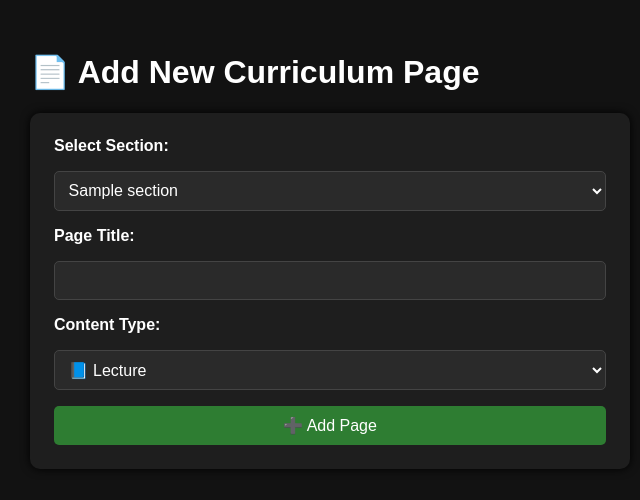
After one commit to RogertheKorean/speakai, a FastAPI app: template executive_speakai_backend/app/templates/admin_page.html in a window 1280 px wide. The commit adds this page. Shown: the top 500 px of the page, without its empty margins (310-950 px from the left). Run offline with FastAPI, Linux system fonts and the light colour scheme; the template is opened without the code that fills it: most values are stand-ins (such as "Sample title", 1, 10 or a date in 2020).

Commit message:
Updated A lot

```diff
--- a/executive_speakai_backend/app/main.py
+++ b/executive_speakai_backend/app/main.py
@@ -25,10 +25,12 @@ app.mount("/static", StaticFiles(directory="static"), name="static")
 app.mount("/temp", StaticFiles(directory="temp"), name="temp")
 templates = Jinja2Templates(directory="templates")
 
-# SQLite DB setup
+# === DATABASE SETUP ===
 DB_PATH = "history.db"
 conn = sqlite3.connect(DB_PATH)
 c = conn.cursor()
+
+# History table
 c.execute('''
 CREATE TABLE IF NOT EXISTS history (
     id INTEGER PRIMARY KEY AUTOINCREMENT,
@@ -39,13 +41,349 @@ CREATE TABLE IF NOT EXISTS history (
     tag TEXT
 )
 ''')
+
+# Courses
+c.execute('''
+CREATE TABLE IF NOT EXISTS courses (
+    id INTEGER PRIMARY KEY AUTOINCREMENT,
+    title TEXT
+)
+''')
+
+# Sections
+c.execute('''
+CREATE TABLE IF NOT EXISTS sections (
+    id INTEGER PRIMARY KEY AUTOINCREMENT,
+    course_id INTEGER,
+    title TEXT,
+    FOREIGN KEY(course_id) REFERENCES courses(id)
+)
+''')
+
+# Pages
+c.execute('''
+CREATE TABLE IF NOT EXISTS pages (
+    id INTEGER PRIMARY KEY AUTOINCREMENT,
+    section_id INTEGER,
+    title TEXT,
+    type TEXT,
+    completed INTEGER DEFAULT 0,
+    viewed INTEGER DEFAULT 0,
+    FOREIGN KEY(section_id) REFERENCES sections(id)
+)
+''')
+
 conn.commit()
 
-client = OpenAI(api_key=OPENAI_API_KEY)
+# Dummy data loader
+
+def load_sample_curriculum():
+    conn = sqlite3.connect(DB_PATH)
+    c = conn.cursor()
+    c.execute("SELECT COUNT(*) FROM courses")
+    if c.fetchone()[0] == 0:
+        c.execute("INSERT INTO courses (title) VALUES ('English Bootcamp')")
+        course_id = c.lastrowid
+
+        c.execute("INSERT INTO sections (course_id, title) VALUES (?, ?)", (course_id, "Day 1"))
+        section_id = c.lastrowid
+
+        pages = [
+            (section_id, "Intro Lecture", "lecture"),
+            (section_id, "Warm-up Quiz", "quiz"),
+            (section_id, "Practice Speaking", "record"),
+        ]
+        c.executemany("INSERT INTO pages (section_id, title, type) VALUES (?, ?, ?)", pages)
+        conn.commit()
+        print("Sample curriculum loaded.")
+    conn.close()
+
+load_sample_curriculum()
+
+@app.get("/curriculum", response_class=HTMLResponse)
+def serve_curriculum_page(request: Request):
+    conn = sqlite3.connect(DB_PATH)
+    c = conn.cursor()
+    c.execute("SELECT id, title FROM courses")
+    courses = c.fetchall()
+
+    sections_with_pages = []
+    for course_id, course_title in courses:
+        c.execute("SELECT id, title FROM sections WHERE course_id = ?", (course_id,))
+        sections = c.fetchall()
+        section_list = []
+        for section_id, section_title in sections:
+            c.execute("SELECT id, title, type, completed, viewed FROM pages WHERE section_id = ?", (section_id,))
+            pages = c.fetchall()
+            section_list.append({
+                "id": section_id,
+                "title": section_title,
+                "pages": [
+                    {
+                        "id": page[0],
+                        "title": page[1],
+                        "type": page[2],
+                        "completed": bool(page[3]),
+                        "viewed": bool(page[4])
+                    } for page in pages
+                ]
+            })
+        sections_with_pages.append({
+            "id": course_id,
+            "title": course_title,
+            "sections": section_list
+        })
+    conn.close()
+
+    if sections_with_pages:
+        sections = sections_with_pages[0]["sections"]
+    else:
+        sections = []
+
+    all_done = all(
+        all(page["completed"] for page in section["pages"])
+        for section in sections
+    ) if sections else False
+
+    return templates.TemplateResponse("curriculum.html", {
+        "request": request,
+        "sections": sections,
+        "all_done": all_done
+    })
+
+@app.get("/lecture/{page_id}", response_class=HTMLResponse)
+def serve_lecture_page(request: Request, page_id: int):
+    conn = sqlite3.connect(DB_PATH)
+    c = conn.cursor()
+    c.execute("SELECT title FROM pages WHERE id = ?", (page_id,))
+    row = c.fetchone()
+    conn.close()
+    if row:
+        return templates.TemplateResponse("lecture.html", {"request": request, "page_id": page_id, "page_title": row[0]})
+    return JSONResponse(status_code=404, content={"error": "Page not found"})
+
+@app.get("/quiz/{page_id}", response_class=HTMLResponse)
+def serve_quiz_page(request: Request, page_id: int):
+    conn = sqlite3.connect(DB_PATH)
+    c = conn.cursor()
+    c.execute("SELECT title FROM pages WHERE id = ?", (page_id,))
+    row = c.fetchone()
+    conn.close()
+    if row:
+        return templates.TemplateResponse("quiz.html", {"request": request, "page_id": page_id, "page_title": row[0]})
+    return JSONResponse(status_code=404, content={"error": "Page not found"})
+
+@app.get("/record/{page_id}", response_class=HTMLResponse)
+def serve_record_page_with_id(request: Request, page_id: int):
+    return templates.TemplateResponse("record.html", {"request": request, "page_id": page_id})
 
 @app.get("/record", response_class=HTMLResponse)
 def serve_record_page(request: Request):
     return templates.TemplateResponse("record.html", {"request": request})
+
+import os
+import uuid
+import shutil
+import datetime
+import requests
+import sqlite3
+from fastapi import FastAPI, UploadFile, Form, Request
+from fastapi.responses import HTMLResponse, JSONResponse, FileResponse, RedirectResponse
+from fastapi.staticfiles import StaticFiles
+from fastapi.templating import Jinja2Templates
+from pydantic import BaseModel
+from openai import OpenAI
+from dotenv import load_dotenv
+
+# Load environment variables from .env file
+load_dotenv()
+ASSEMBLYAI_API_KEY = os.getenv("ASSEMBLYAI_API_KEY")
+OPENAI_API_KEY = os.getenv("OPENAI_API_KEY")
+
+# Create temp dir if it doesn't exist
+os.makedirs("temp", exist_ok=True)
+
+app = FastAPI()
+app.mount("/static", StaticFiles(directory="static"), name="static")
+app.mount("/temp", StaticFiles(directory="temp"), name="temp")
+templates = Jinja2Templates(directory="templates")
+
+# === DATABASE SETUP ===
+DB_PATH = "history.db"
+conn = sqlite3.connect(DB_PATH)
+c = conn.cursor()
+
+# History table
+c.execute('''
+CREATE TABLE IF NOT EXISTS history (
+    id INTEGER PRIMARY KEY AUTOINCREMENT,
+    filename TEXT,
+    transcription TEXT,
+    feedback TEXT,
+    timestamp TEXT,
+    tag TEXT
+)
+''')
+
+# Courses
+c.execute('''
+CREATE TABLE IF NOT EXISTS courses (
+    id INTEGER PRIMARY KEY AUTOINCREMENT,
+    title TEXT
+)
+''')
+
+# Sections
+c.execute('''
+CREATE TABLE IF NOT EXISTS sections (
+    id INTEGER PRIMARY KEY AUTOINCREMENT,
+    course_id INTEGER,
+    title TEXT,
+    FOREIGN KEY(course_id) REFERENCES courses(id)
+)
+''')
+
+# Pages
+c.execute('''
+CREATE TABLE IF NOT EXISTS pages (
+    id INTEGER PRIMARY KEY AUTOINCREMENT,
+    section_id INTEGER,
+    title TEXT,
+    type TEXT,
+    completed INTEGER DEFAULT 0,
+    viewed INTEGER DEFAULT 0,
+    FOREIGN KEY(section_id) REFERENCES sections(id)
+)
+''')
+
+conn.commit()
+
+# Dummy data loader
+
+def load_sample_curriculum():
+    conn = sqlite3.connect(DB_PATH)
+    c = conn.cursor()
+    c.execute("SELECT COUNT(*) FROM courses")
+    if c.fetchone()[0] == 0:
+        c.execute("INSERT INTO courses (title) VALUES ('English Bootcamp')")
+        course_id = c.lastrowid
+
+        c.execute("INSERT INTO sections (course_id, title) VALUES (?, ?)", (course_id, "Day 1"))
+        section_id = c.lastrowid
+
+        pages = [
+            (section_id, "Intro Lecture", "lecture"),
+            (section_id, "Warm-up Quiz", "quiz"),
+            (section_id, "Practice Speaking", "record"),
+        ]
+        c.executemany("INSERT INTO pages (section_id, title, type) VALUES (?, ?, ?)", pages)
+        conn.commit()
+        print("Sample curriculum loaded.")
+    conn.close()
+
+load_sample_curriculum()
+
+@app.get("/curriculum", response_class=HTMLResponse)
+def serve_curriculum_page(request: Request):
+    conn = sqlite3.connect(DB_PATH)
+    c = conn.cursor()
+    c.execute("SELECT id, title FROM courses")
+    courses = c.fetchall()
+
+    sections_with_pages = []
+    for course_id, course_title in courses:
+        c.execute("SELECT id, title FROM sections WHERE course_id = ?", (course_id,))
+        sections = c.fetchall()
+        section_list = []
+        for section_id, section_title in sections:
+            c.execute("SELECT id, title, type, completed, viewed FROM pages WHERE section_id = ?", (section_id,))
+            pages = c.fetchall()
+            section_list.append({
+                "id": section_id,
+                "title": section_title,
+                "pages": [
+                    {
+                        "id": page[0],
+                        "title": page[1],
+                        "type": page[2],
+                        "completed": bool(page[3]),
+                        "viewed": bool(page[4])
+                    } for page in pages
+                ]
+            })
+        sections_with_pages.append({
+            "id": course_id,
+            "title": course_title,
+            "sections": section_list
+        })
+    conn.close()
+
+    if sections_with_pages:
+        sections = sections_with_pages[0]["sections"]
+    else:
+        sections = []
+
+    all_done = all(
+        all(page["completed"] for page in section["pages"])
+        for section in sections
+    ) if sections else False
+
+    return templates.TemplateResponse("curriculum.html", {
+        "request": request,
+        "sections": sections,
+        "all_done": all_done
+    })
+
+@app.get("/view/{page_id}")
+def mark_page_viewed(page_id: int):
+    conn = sqlite3.connect(DB_PATH)
+    c = conn.cursor()
+    c.execute("UPDATE pages SET viewed = 1 WHERE id = ?", (page_id,))
+    c.execute("SELECT type FROM pages WHERE id = ?", (page_id,))
+    row = c.fetchone()
+    conn.commit()
+    conn.close()
+
+    if not row:
+        return JSONResponse(status_code=404, content={"error": "Page not found"})
+
+    page_type = row[0]
+    if page_type == "lecture":
+        return RedirectResponse(url=f"/lecture/{page_id}", status_code=303)
+    elif page_type == "quiz":
+        return RedirectResponse(url=f"/quiz/{page_id}", status_code=303)
+    elif page_type == "record":
+        return RedirectResponse(url=f"/record/{page_id}", status_code=303)
+    else:
+        return JSONResponse(status_code=400, content={"error": "Unknown page type"})
+
+
+@app.get("/complete/{page_id}")
+def mark_page_completed(page_id: int):
+    conn = sqlite3.connect(DB_PATH)
+    c = conn.cursor()
+    c.execute("UPDATE pages SET completed = 1 WHERE id = ?", (page_id,))
+    conn.commit()
+    conn.close()
+    return RedirectResponse(url="/curriculum", status_code=303)
+
+@app.get("/admin/page", response_class=HTMLResponse)
+def show_admin_form(request: Request):
+    conn = sqlite3.connect(DB_PATH)
+    c = conn.cursor()
+    c.execute("SELECT id, title FROM sections")
+    sections = c.fetchall()
+    conn.close()
+    return templates.TemplateResponse("admin_page.html", {"request": request, "sections": sections})
+
+@app.post("/admin/page")
+def create_page(request: Request, section_id: int = Form(...), title: str = Form(...), type: str = Form(...)):
+    conn = sqlite3.connect(DB_PATH)
+    c = conn.cursor()
+    c.execute("INSERT INTO pages (section_id, title, type) VALUES (?, ?, ?)", (section_id, title, type))
+    conn.commit()
+    conn.close()
+    return RedirectResponse(url="/curriculum", status_code=303)
 
 @app.get("/history", response_class=HTMLResponse)
 def serve_history_page(request: Request):
@@ -94,7 +432,6 @@ def download_transcript(id: int):
 @app.post("/upload")
 async def upload_file(file: UploadFile):
     try:
-        # Save uploaded file to temp directory
         uid = str(uuid.uuid4())
         ext = os.path.splitext(file.filename)[1] or ".webm"
         save_path = f"temp/{uid}{ext}"
@@ -102,22 +439,18 @@ async def upload_file(file: UploadFile):
         with open(save_path, "wb") as f:
             shutil.copyfileobj(file.file, f)
 
-        # Send file to AssemblyAI for transcription
         headers = {"authorization": ASSEMBLYAI_API_KEY}
 
-        # Upload to AssemblyAI
         with open(save_path, 'rb') as audio_file:
             upload_res = requests.post("https://api.assemblyai.com/v2/upload",
                                        headers=headers, data=audio_file)
         audio_url = upload_res.json()["upload_url"]
 
-        # Start transcription job
         json_data = {"audio_url": audio_url}
         transcript_res = requests.post("https://api.assemblyai.com/v2/transcript",
                                        json=json_data, headers=headers)
         transcript_id = transcript_res.json()["id"]
 
-        # Poll until done
         while True:
             poll_res = requests.get(f"https://api.assemblyai.com/v2/transcript/{transcript_id}", headers=headers)
             status = poll_res.json()["status"]
@@ -128,7 +461,7 @@ async def upload_file(file: UploadFile):
 
         transcript_text = poll_res.json()["text"]
 
-        # Generate feedback from GPT-3.5
+        client = OpenAI(api_key=OPENAI_API_KEY)
         gpt_res = client.chat.completions.create(
             model="gpt-3.5-turbo",
             messages=[
@@ -149,7 +482,6 @@ async def upload_file(file: UploadFile):
         print("UPLOAD ERROR:", e)
         return JSONResponse(status_code=500, content={"error": str(e)})
 
-# Model for saving history
 class HistoryItem(BaseModel):
     filename: str
     transcription: str
--- /dev/null
+++ b/executive_speakai_backend/app/templates/admin_page.html
@@ -0,0 +1,69 @@
+<!-- templates/admin_page.html -->
+<!DOCTYPE html>
+<html lang="en">
+<head>
+  <meta charset="UTF-8">
+  <title>Add New Page</title>
+  <style>
+    body {
+      font-family: sans-serif;
+      background-color: #121212;
+      color: #fff;
+      padding: 2rem;
+      max-width: 600px;
+      margin: auto;
+    }
+    form {
+      display: flex;
+      flex-direction: column;
+      gap: 1rem;
+      background: #1e1e1e;
+      padding: 1.5rem;
+      border-radius: 10px;
+      box-shadow: 0 0 10px #000;
+    }
+    label {
+      font-weight: bold;
+    }
+    select, input, button {
+      padding: 0.6rem;
+      font-size: 1rem;
+      border-radius: 5px;
+      border: 1px solid #444;
+      background-color: #2a2a2a;
+      color: white;
+    }
+    button {
+      background-color: #2e7d32;
+      cursor: pointer;
+      border: none;
+    }
+    button:hover {
+      background-color: #3cb043;
+    }
+  </style>
+</head>
+<body>
+  <h1>📄 Add New Curriculum Page</h1>
+  <form action="/admin/page" method="post">
+    <label for="section_id">Select Section:</label>
+    <select name="section_id" id="section_id" required>
+      {% for section in sections %}
+        <option value="{{ section[0] }}">{{ section[1] }}</option>
+      {% endfor %}
+    </select>
+
+    <label for="title">Page Title:</label>
+    <input type="text" name="title" id="title" required>
+
+    <label for="type">Content Type:</label>
+    <select name="type" id="type" required>
+      <option value="lecture">📘 Lecture</option>
+      <option value="quiz">❓ Quiz</option>
+      <option value="record">🎤 Voice Record</option>
+    </select>
+
+    <button type="submit">➕ Add Page</button>
+  </form>
+</body>
+</html>
```
Also changed, not shown: executive_speakai_backend/app/templates/curriculum.html (+75 -18 lines), executive_speakai_backend/app/templates/lecture.html (added, +12 -0 lines), executive_speakai_backend/app/templates/quiz.html (added, +19 -0 lines), executive_speakai_backend/app/templates/record.html (+18 -16 lines), README.md (renamed from executive_speakai_backend/README.md), executive_speakai_backend/app/history.db, requirements.txt (renamed from executive_speakai_backend/requirements.txt), 2 other files.
